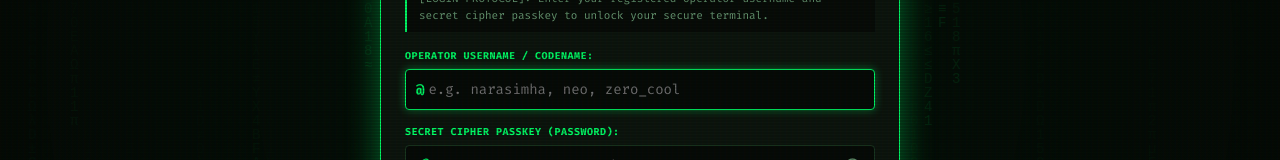
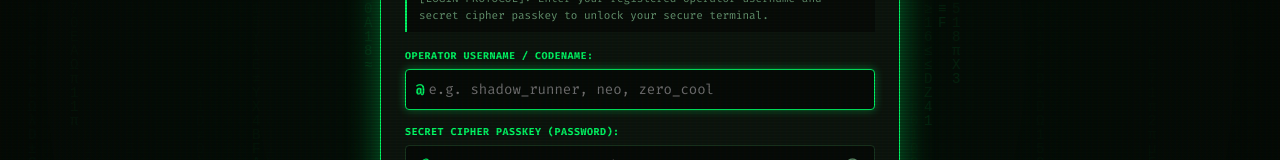
Before and after one commit to Narasimhasuraboina/fully-vibe-coded, a React (Vite) app: page / in a window 1280 px wide. Shown: the part 337-497 px from the top of the page. Built offline with nearby package versions, Linux system fonts and the light colour scheme.

Commit message:
Remove personal name from placeholder examples and complete full codebase audit from start to end

```diff
--- a/src/components/LoginScreen.jsx
+++ b/src/components/LoginScreen.jsx
@@ -191,7 +191,7 @@ const LoginScreen = ({ onLogin, serverInfo }) => {
                 <span className="input-prefix">@</span>
                 <input
                   type="text"
-                  placeholder="e.g. narasimha, neo, zero_cool"
+                  placeholder="e.g. shadow_runner, neo, zero_cool"
                   value={username}
                   onChange={(e) => setUsername(e.target.value)}
                   onKeyDown={() => soundFX.playKeypress()}
--- a/src/components/SearchUserModal.jsx
+++ b/src/components/SearchUserModal.jsx
@@ -69,7 +69,7 @@ const SearchUserModal = ({ currentProfile, onSelectAndAddContact, onClose, exist
             <Search size={15} className="text-accent search-icon" />
             <input
               type="text"
-              placeholder="Enter exact codename (e.g. narasimha, neo, shadow)..."
+              placeholder="Enter exact codename (e.g. shadow, neo, cipher)..."
               value={searchQuery}
               onChange={(e) => {
                 soundFX.playKeypress();
```
Also changed, not shown: 4 other files (tests, documents, lock files or other folders).
